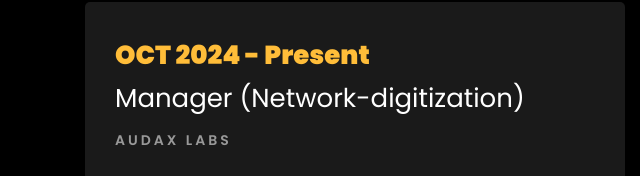
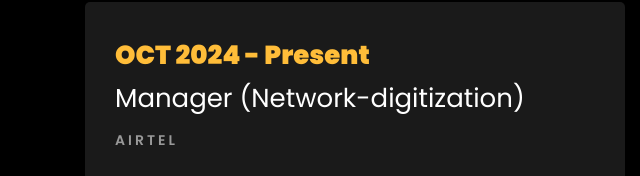
Before and after one commit to Aesthethic0de/someetsingh.github.io, a plain HTML site: page index.html in a window 1280 px wide. Shown: the part 2200-2376 px from the top of the page, 0-640 px from the left. Drawn offline with Linux system fonts and the light colour scheme; files whose address does not match are found by name.

Commit message:
updated tp Airtel

```diff
--- a/index.html
+++ b/index.html
@@ -359,7 +359,7 @@
 					<div class="resume-wrap ftco-animate">
 						<span class="date">OCT 2024 - Present</span>
 						<h2>Manager (Network-digitization) </h2>
-						<span class="position">Audax Labs</span>
+						<span class="position">Airtel</span>
 						<p class="mt-4">Designing, developing, and deploying next-generation network automation solutions to optimize provisioning, change management, and operational efficiency in the Network Engineering domain. Enhance network reliability, reduce downtime, and improve customer experience with cutting-edge automation technologies using AI/ML.
 						</p>
 					</div>
```
